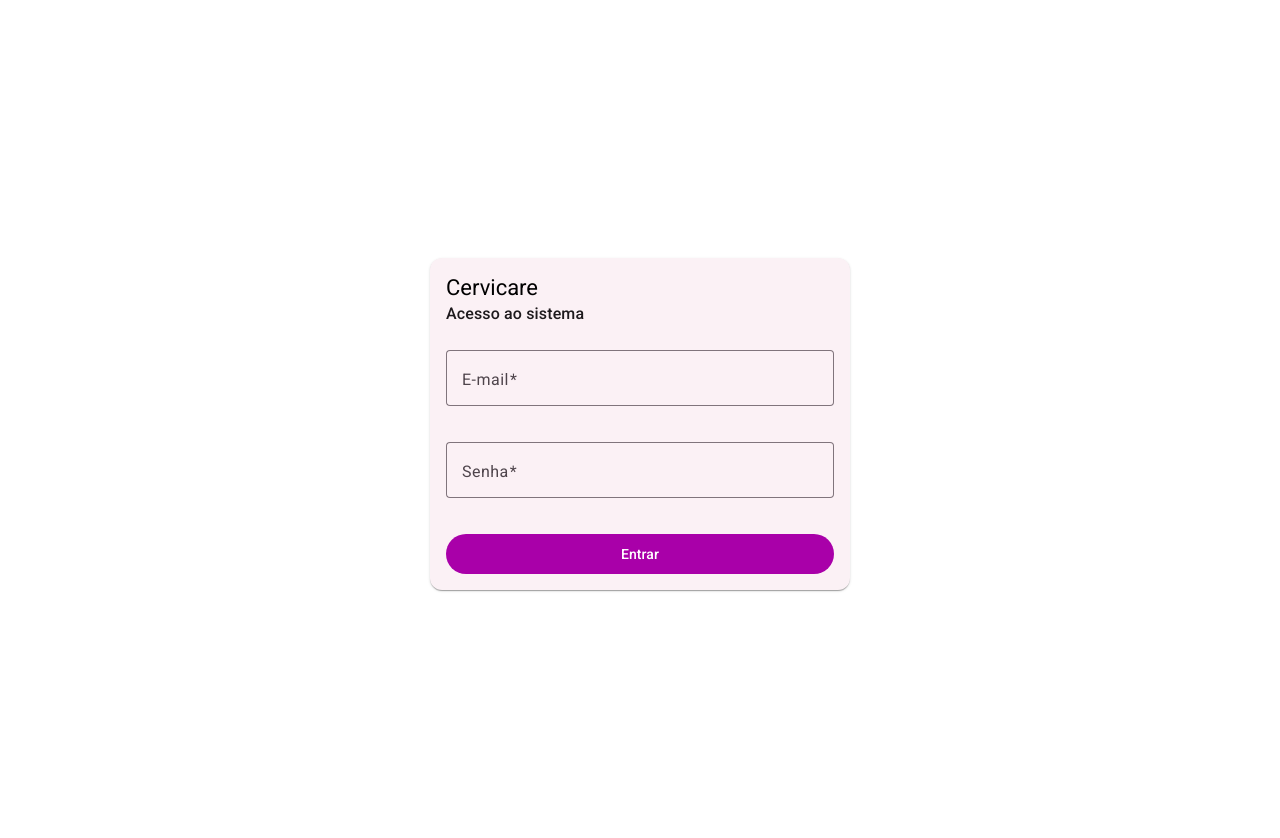
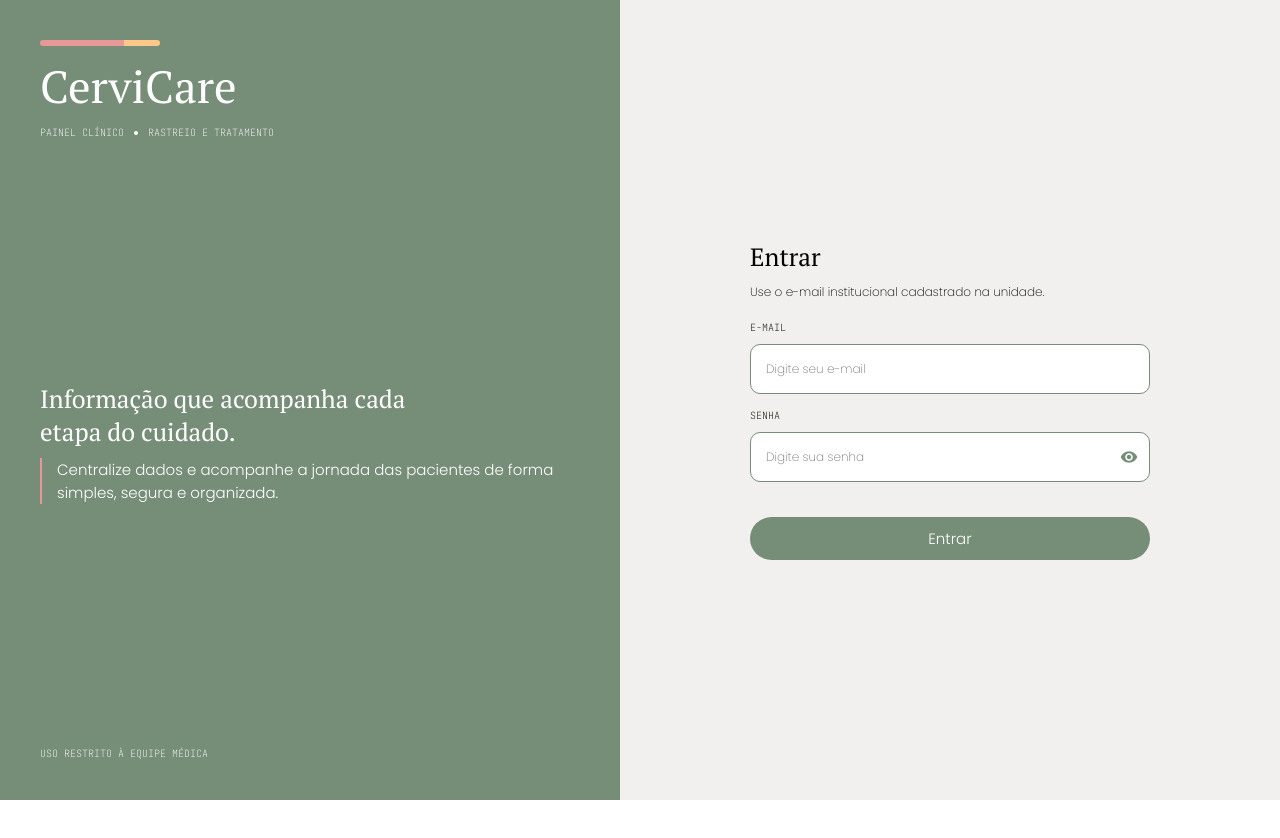
Before and after one commit to CarolGMilano/TCC-aplicacao_medica, an Angular app in the folder frontend-web/: page /login in a window 1280 px wide. Shown: the top 838 px of the page. After the commit the page ends 800 px from the top, so only its background shows below. Built offline with nearby package versions, Linux system fonts and the light colour scheme.

Commit message:
feat: atualiza visual da página de login

```diff
--- a/frontend-web/src/app/features/auth/login/login.html
+++ b/frontend-web/src/app/features/auth/login/login.html
@@ -1,48 +1,93 @@
-<div class="login-page">
-    <mat-card class="login-card">
-        <mat-card-header>
-            <mat-card-title>Cervicare</mat-card-title>
-            <mat-card-subtitle>Acesso ao sistema</mat-card-subtitle>
-        </mat-card-header>
+<section class="pagina">
+    <div class="pagina-esquerda">
+        <div class="esquerda-cabecalho">
+            <div class="cabecalho-elemento"></div>
 
-        <mat-card-content>
-            <form [formGroup]="loginForm" (ngSubmit)="entrar()">
+            <h1 class="cabecalho-titulo">CerviCare</h1>
 
-                <mat-form-field appearance="outline">
-                    <mat-label>E-mail</mat-label>
+            <div class="cabecalho-container">
+                <p class="container-texto">Painel clínico</p>
+                <div class="container-elemento"></div>
+                <p class="container-texto">Rastreio e tratamento</p>
+            </div>
+        </div>
 
-                    <input matInput type="email" formControlName="email" />
+        <div class="esquerda-corpo">
+            <p class="corpo-titulo">Informação que acompanha cada etapa do cuidado.</p>
+            <p class="corpo-subtitulo">Centralize dados e acompanhe a jornada das pacientes de forma simples, segura e organizada.</p>
+        </div>
+
+        <p class="esquerda-rodape">Uso restrito à equipe médica</p>
+    </div>
+
+    <div class="pagina-direita">
+        <div class="direita-card">
+            <div class="card-cabecalho">
+                <p class="cabecalho-titulo">Entrar</p>
+                <p class="cabecalho-subtitulo">Use o e-mail institucional cadastrado na unidade.</p>
+            </div>
+
+            <form [formGroup]="loginForm" (ngSubmit)="entrar()" class="card-formulario">
+                <div class="formulario-campo">
+                    <label for="email">E-mail</label>
+
+                    <input
+                        id="email"
+                        type="email"
+                        formControlName="email"
+                        placeholder="Digite seu e-mail"
+                    />
 
                     @if (
-                    loginForm.controls.email.touched &&
-                    loginForm.controls.email.invalid
+                        loginForm.controls.email.touched &&
+                        loginForm.controls.email.invalid
                     ) {
-                    <mat-error>Informe um e-mail válido.</mat-error>
+                        <span class="campo-erro">Informe um e-mail válido.</span>
                     }
-                </mat-form-field>
+                </div>
 
-                <mat-form-field appearance="outline">
-                    <mat-label>Senha</mat-label>
+                <div class="formulario-campo">
+                    <label for="senha">Senha</label>
 
-                    <input matInput type="password" formControlName="senha" />
+                    <div class="campo-senha">
+                        <input
+                            id="senha"
+                            [type]="mostrarSenha() ? 'text' : 'password'"
+                            formControlName="senha"
+                            placeholder="Digite sua senha"
+                        />
+
+                        <button
+                            type="button"
+                            class="botao-senha"
+                            (click)="mostrarSenha.set(!mostrarSenha())"
+                            [attr.aria-label]="mostrarSenha() ? 'Ocultar senha' : 'Mostrar senha'">
+                            <mat-icon>
+                                {{ mostrarSenha() ? 'visibility_off' : 'visibility' }}
+                            </mat-icon>
+                        </button>
+                    </div>
 
                     @if (
-                    loginForm.controls.senha.touched &&
-                    loginForm.controls.senha.invalid
+                        loginForm.controls.senha.touched &&
+                        loginForm.controls.senha.invalid
                     ) {
-                    <mat-error>A senha é obrigatória.</mat-error>
+                        <span class="campo-erro">A senha é obrigatória.</span>
                     }
-                </mat-form-field>
+                </div>
 
-                <button mat-flat-button type="submit" [disabled]="carregando()">
+                <button
+                    class="formulario-entrar"
+                    type="submit"
+                    [disabled]="carregando()"
+                >
                     {{ carregando() ? 'Entrando...' : 'Entrar' }}
                 </button>
-
             </form>
 
             @if (mensagem()) {
-            <p class="mensagem">{{ mensagem() }}</p>
+                <p class="formulario-mensagem">{{ mensagem() }}</p>
             }
-        </mat-card-content>
-    </mat-card>
-</div>
+        </div>
+    </div>
+</section>
--- a/frontend-web/src/app/features/auth/login/login.scss
+++ b/frontend-web/src/app/features/auth/login/login.scss
@@ -1,26 +1,238 @@
-.login-page {
-  min-height: 100vh;
+.pagina {
+  display: flex;
+  height: 100vh;
+
+  .pagina-esquerda {
+    width: 45vw;
+    display: flex;
+    flex-direction: column;
+    justify-content: space-between;
+    background-color: var(--cor-primaria);
+    padding: 40px;
+
+    .esquerda-cabecalho {
+      display: flex;
+      flex-direction: column;
+      gap: 10px;
+
+      .cabecalho-elemento {
+        width: 120px;
+        height: 6px;
+        border-radius: 50px;
+
+        background: linear-gradient(
+          to right,
+          var(--cor-secundaria) 70%,
+          var(--cor-terciaria) 30%
+        );
+      }
+
+      .cabecalho-titulo {
+        font-family: var(--fonte-detalhe);
+        font-weight: 200;
+        font-size: 45px;
+        color: var(--cor-texto-primario-claro);
+        margin: 0;
+      }
+
+      .cabecalho-container {
+        display: flex;
+        align-items: center;
+        gap: 10px;
+
+        .container-texto {
+          display: flex;
+          align-items: center;
+          gap: 8px;
+          font-family: var(--fonte-secundaria);
+          font-weight: lighter;
+          font-size: 10px;
+          text-transform: uppercase;
+          color: var(--cor-texto-primario-claro);
+          margin: 0;
+        }
+
+        .container-elemento {
+          width: 4px;
+          height: 4px;
+          border-radius: 50px;
+          background-color: var(--cor-texto-primario-claro);
+        }
+      }
+    }
+
+    .esquerda-corpo {
+      display: flex;
+      flex-direction: column;
+      gap: 10px;
+
+      .corpo-titulo {
+        margin: 0;
+        width: 400px;
+        font-family: var(--fonte-detalhe);
+        font-size: 25px;
+        color: var(--cor-texto-primario-claro);
+      }
+
+      .corpo-subtitulo {
+        margin: 0;
+        width: 500px;
+        font-family: var(--fonte-primaria);
+        font-size: 15px;
+        font-weight: 300;
+        color: var(--cor-texto-primario-claro);
+        padding-left: 15px;
+        border-left: 2px solid var(--cor-secundaria);
+      }
+    }
+
+    .esquerda-rodape {
+      font-family: var(--fonte-secundaria);
+      font-weight: lighter;
+      font-size: 10px;
+      text-transform: uppercase;
+      color: var(--cor-texto-primario-claro);
+      margin: 0;
+    }
+  }
+
+  .pagina-direita {
+    width: 55vw;
+    display: flex;
+    justify-content: center;
+    align-items: center;
+    background-color: var(--cor-fundo-primario);
+
+    .direita-card {
+      display: flex;
+      flex-direction: column;
+      gap: 20px;
+
+      .card-cabecalho {
+        display: flex;
+        flex-direction: column;
+        gap: 10px;
+
+        .cabecalho-titulo {
+          font-family: var(--fonte-detalhe);
+          font-size: 25px;
+          margin: 0;
+        }
+
+        .cabecalho-subtitulo {
+          font-family: var(--fonte-primaria);
+          font-size: 12px;
+          font-weight: 200;
+          margin: 0;
+        }
+      }
+
+      .card-formulario {
+        display: flex;
+        flex-direction: column;
+        width: 400px;
+        gap: 15px;
+
+        .formulario-campo {
+          display: flex;
+          flex-direction: column;
+          gap: 10px;
+
+          label {
+            font-family: var(--fonte-secundaria);
+            font-size: 10px;
+            font-weight: 200;
+            color: var(--cor-texto-primario-escuro);
+            text-transform: uppercase;
+          }
+
+          input {
+            padding: 15px;
+            border-radius: 10px;
+            border: 1px solid var(--cor-primaria);
+            font-family: var(--fonte-primaria);
+            font-weight: 200;
+            font-size: 12px;
+            background-color: var(--cor-fundo-secundario);
+            outline: none;
+
+            &.ng-invalid.ng-touched {
+              border-color: var(--cor-erro);
+            }
+          }
+
+          .campo-senha {
+            position: relative;
+
+            input {
+              width: 100%;
+              box-sizing: border-box;
+              padding-right: 45px;
+            }
+
+            .botao-senha {
+              position: absolute;
+              top: 50%;
+              right: 12px;
+              transform: translateY(-50%);
 
               display: flex;
               align-items: center;
               justify-content: center;
 
-  padding: 24px;
+              padding: 0;
+              border: none;
+              background: transparent;
+
+              color: var(--cor-texto-primario-escuro);
+              cursor: pointer;
+
+              mat-icon {
+                width: 18px;
+                height: 18px;
+                font-size: 18px;
+                color: var(--cor-primaria);
+
+                &:hover {
+                  color: var(--cor-primaria-hover-escura);
+                }
+              }
+            }
           }
 
-.login-card {
-  width: 100%;
-  max-width: 420px;
+          .campo-erro {
+            font-family: var(--fonte-primaria);
+            font-size: 10px;
+            font-weight: 200;
+            color: var(--cor-erro);
+          }
         }
 
-form {
-  display: flex;
-  flex-direction: column;
-  gap: 16px;
+        .formulario-entrar {
+          background-color: var(--cor-primaria);
+          font-family: var(--fonte-primaria);
+          color: var(--cor-texto-primario-claro);
+          font-size: 15px;
+          font-weight: 300;
+          padding: 10px;
+          border: none;
+          border-radius: 50px;
+          margin-top: 20px;
 
-  margin-top: 24px;
+          &:hover {
+            background-color: var(--cor-primaria-hover-escura);
+            cursor: pointer;
+          }
+        }
       }
 
-.mensagem {
-  margin-top: 16px;
+      .formulario-mensagem {
+        margin: 0;
+        font-family: var(--fonte-primaria);
+        font-weight: 200;
+        font-size: 12px;
+        color: var(--cor-erro);
       }
+    }
+  }
+}
--- a/frontend-web/src/app/features/auth/login/login.ts
+++ b/frontend-web/src/app/features/auth/login/login.ts
@@ -10,6 +10,7 @@ import { MatFormFieldModule } from '@angular/material/form-field';
 import { MatInputModule } from '@angular/material/input';
 
 import { AuthService } from '../../../core/auth/auth.service';
+import { MatIconModule } from '@angular/material/icon';
 
 @Component({
   selector: 'app-login',
@@ -19,6 +20,7 @@ import { AuthService } from '../../../core/auth/auth.service';
     MatCardModule,
     MatFormFieldModule,
     MatInputModule,
+    MatIconModule
   ],
   templateUrl: './login.html',
   styleUrl: './login.scss',
@@ -30,6 +32,8 @@ export class Login {
 
   readonly carregando = signal(false);
   readonly mensagem = signal('');
+
+  mostrarSenha = signal(false);
 
   readonly loginForm = this.formBuilder.nonNullable.group({
     email: ['', [Validators.required, Validators.email]],
@@ -50,7 +54,7 @@ export class Login {
       .pipe(finalize(() => this.carregando.set(false)))
       .subscribe({
         next: () => {
-          void this.router.navigate(['/pacientes']);
+          void this.router.navigate(['/dashboard']);
         },
         error: () => {
           this.mensagem.set('Não foi possível realizar o login.');
```
Lines whose indentation alone changed are shown as unchanged.
